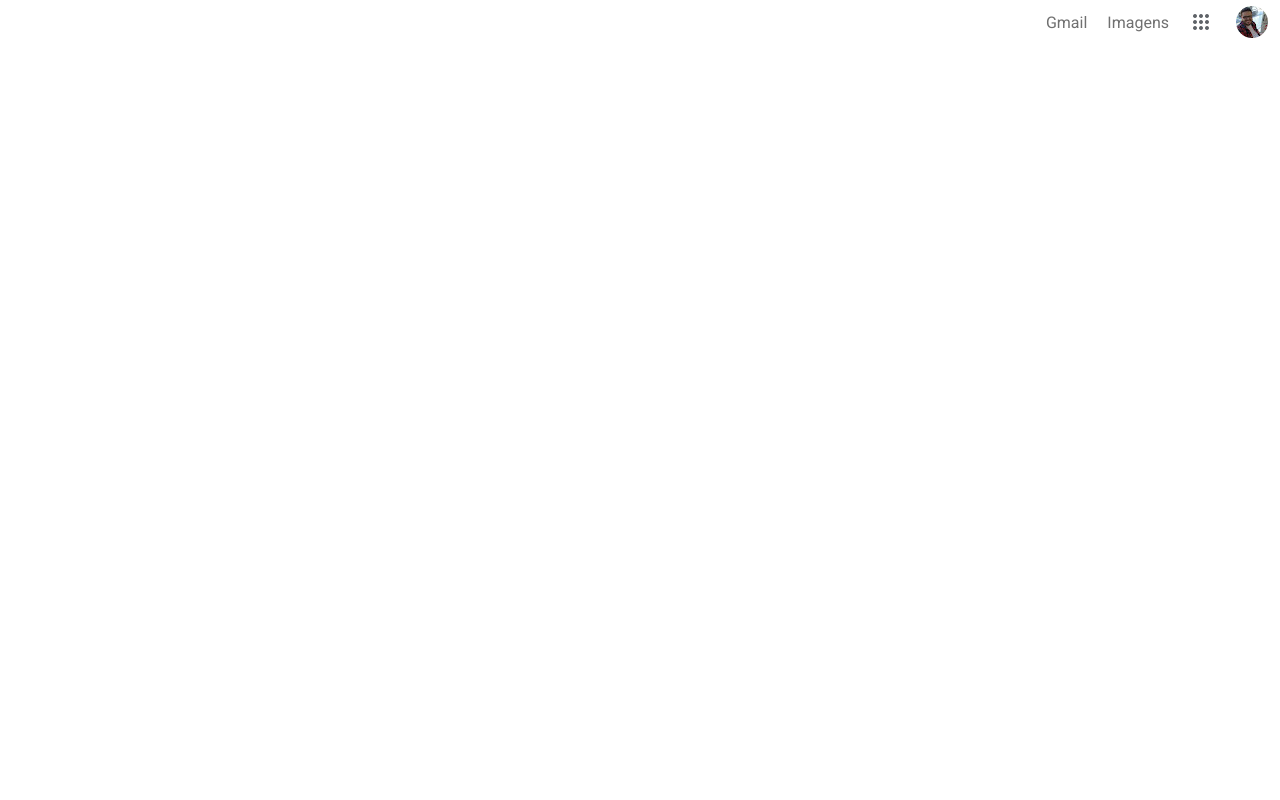
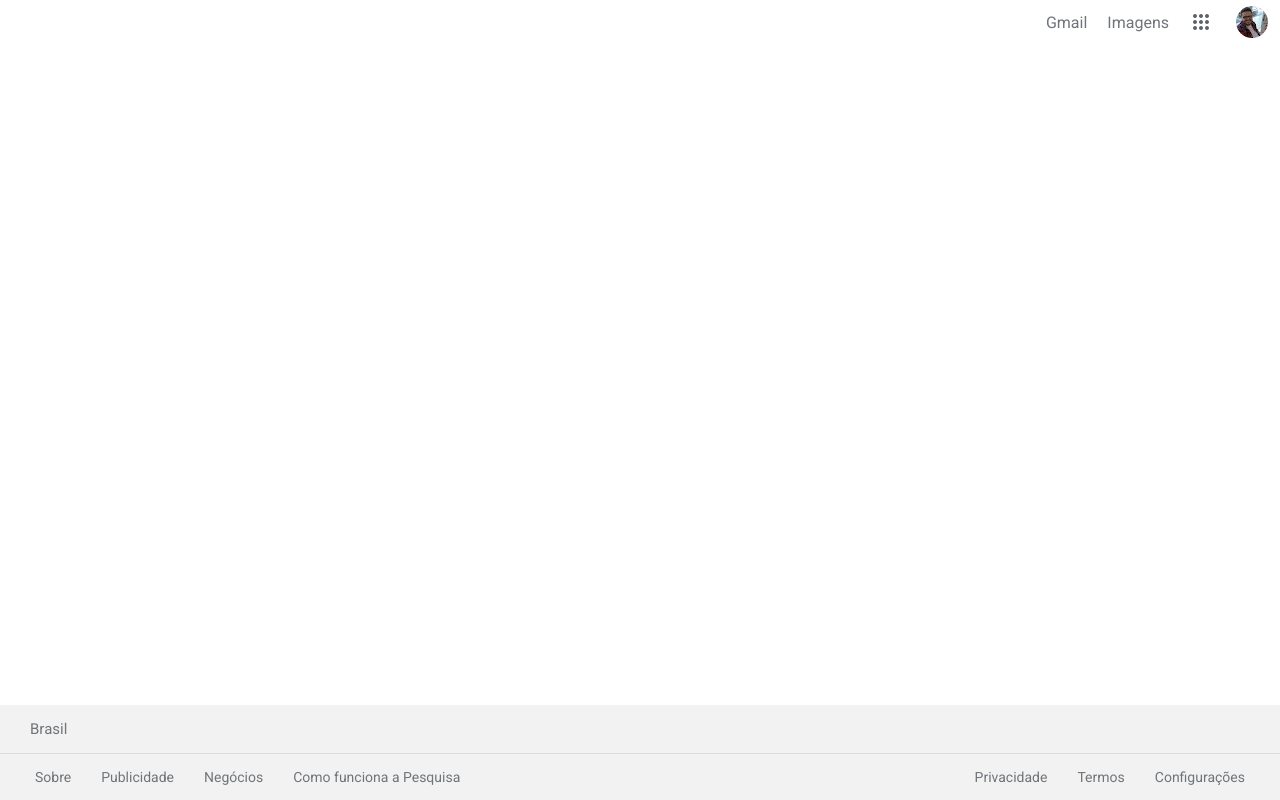
Before and after one commit to mateus2a/clone-google-homepage, a React (Vite) app: page / in a window 1280 px wide. Built offline with nearby package versions, Linux system fonts and the light colour scheme.

Commit message:
feat: add footer

```diff
--- a/src/App.tsx
+++ b/src/App.tsx
@@ -1,5 +1,6 @@
 import React from "react";
 import { Header } from "./components/Header";
+import { Footer } from "./components/Footer";
 import { GlobalStyle } from "./styles/global.ts";
 
 export default function App() {
@@ -7,6 +8,7 @@ export default function App() {
     <>
       <GlobalStyle />
       <Header />
+      <Footer />
     </>
   )
 }
--- /dev/null
+++ b/src/components/Footer/index.tsx
@@ -0,0 +1,23 @@
+import * as S from "./styles";
+
+
+export function Footer() {
+  return (
+    <S.Footer>
+      <S.Brasil>Brasil</S.Brasil>
+      <S.Navs>
+        <S.FirstNav>
+          <p>Sobre</p>
+          <p>Publicidade</p>
+          <p>Negócios</p>
+          <p>Como funciona a Pesquisa</p>
+        </S.FirstNav>
+        <S.LastNav>
+          <p>Privacidade</p>
+          <p>Termos</p>
+          <p>Configurações</p>
+        </S.LastNav>
+      </S.Navs>
+    </S.Footer>
+  );
+}
--- /dev/null
+++ b/src/components/Footer/styles.ts
@@ -0,0 +1,53 @@
+import styled from "styled-components";
+
+export const Footer = styled.footer`
+  display: flex;
+  flex-direction: column;
+  position: fixed;
+  left: 0;
+  bottom: 0;
+  width: 100%;
+  background-color: var(--bottom);
+`;
+
+export const Brasil = styled.div`
+  padding: 15px 30px;
+  border-bottom: 1px solid #dadce0;
+  font-size: 15px;
+  color: var(--text-dark);
+`;
+
+export const Navs = styled.div`
+  display: flex;
+  flex-wrap: wrap;
+  justify-content: space-between;
+  padding: 0 20px;
+
+  @media(max-width: 800px) {
+    justify-content: center;
+  }
+`;
+
+export const FirstNav = styled.div`
+  display: flex;
+  flex-wrap: wrap;
+  justify-content: space-between;
+
+  p {
+    padding: 15px;
+    font-size: 14px;
+    cursor: pointer;
+  }
+`;
+
+export const LastNav = styled.div`
+  display: flex;
+  flex-wrap: wrap;
+  justify-content: space-between;
+
+  p {
+    padding: 15px;
+    font-size: 14px;
+    cursor: pointer;
+  }
+`;
--- a/src/styles/global.ts
+++ b/src/styles/global.ts
@@ -7,7 +7,7 @@ export const GlobalStyle = createGlobalStyle`
     --border: #E3E3E3;
     --button: #F8F8F8;
     --bottom: #F2F2F2;
-    --text-dark: #707070;
+    --text-dark: #70757a;
     --text-middle-dark: #7B7B7B;
     --text-link: #1A0DBD;
   }
```
